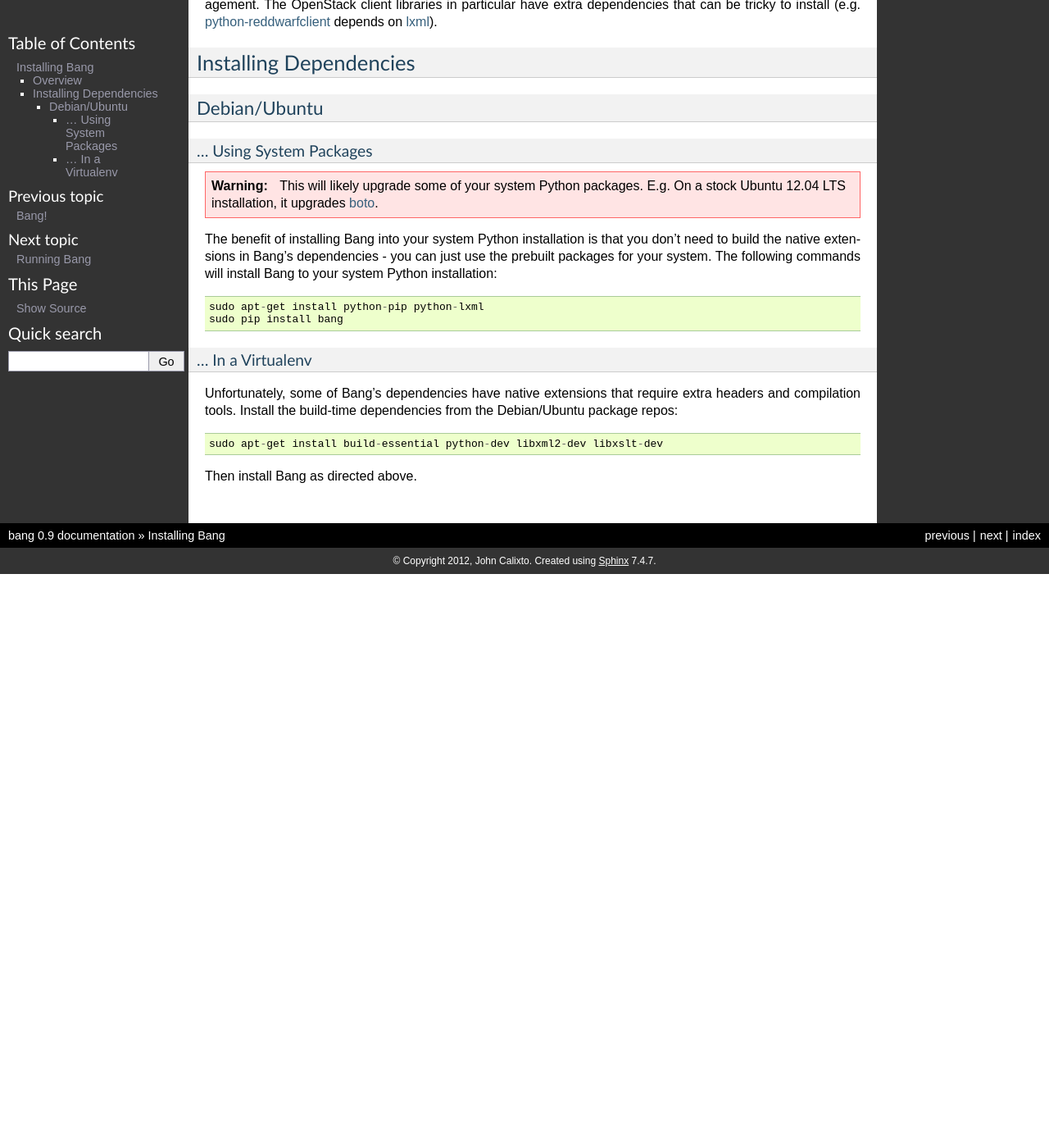
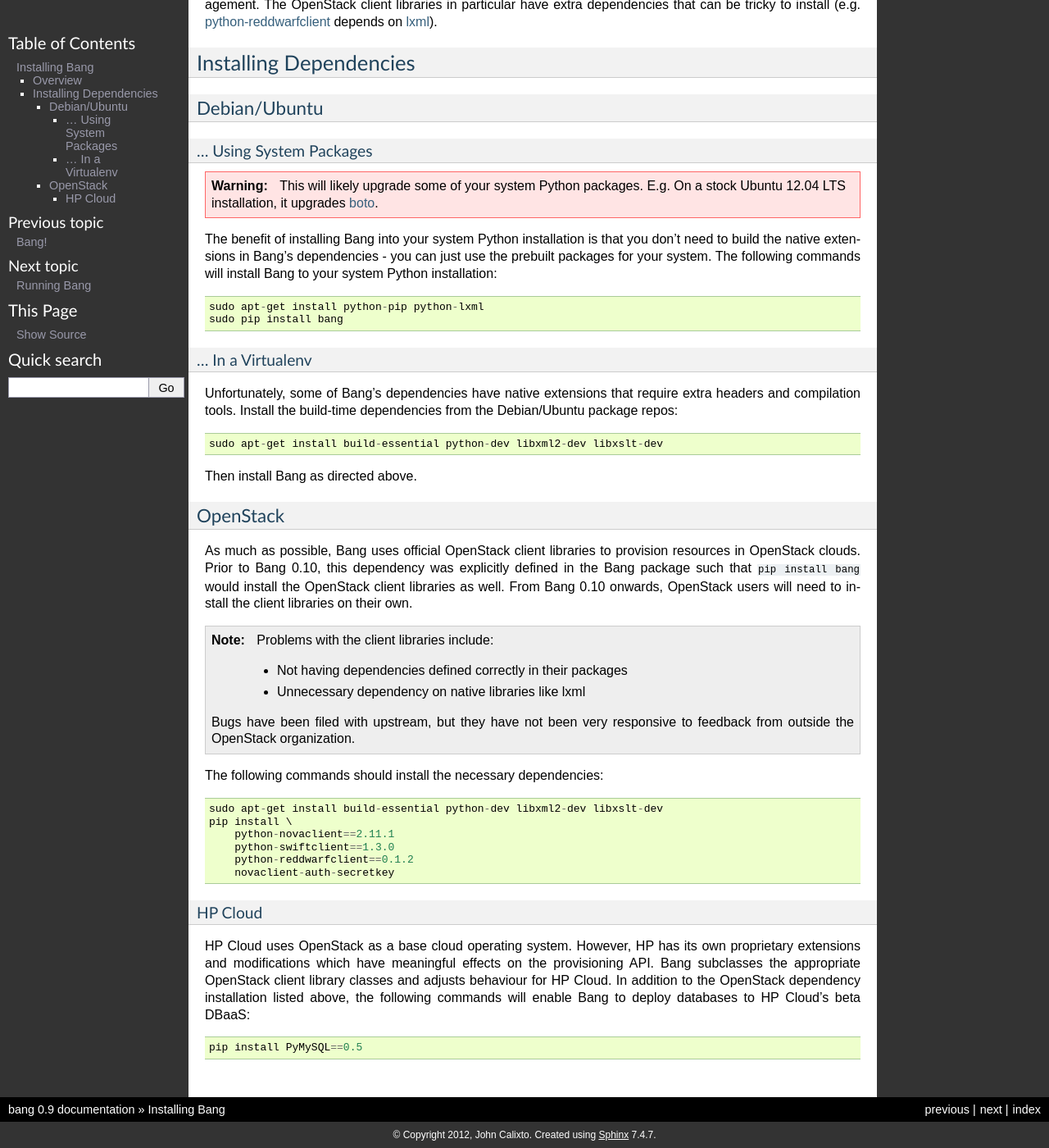
Before and after one commit to fr33jc/bang, a Sphinx documentation site: the page built from doc/installing.txt, in a window 1280 px wide and 1400 px high, scrolled down 254 px. Shown: the whole window at 82% size. Built offline with Sphinx 7.4.7, drawn with Linux system fonts in a browser that asks for light colours; before the commit the page ends 954 px from its top, so only the background shows below that.

Commit message:
Remove dependency on OpenStack libraries.
Instead, document how to install them.

```diff
--- a/doc/installing.txt
+++ b/doc/installing.txt
@@ -45,3 +45,42 @@
     sudo apt-get install build-essential python-dev libxml2-dev libxslt-dev
 
 Then install Bang as directed above.
+
+
+OpenStack
+~~~~~~~~~
+As much as possible, Bang uses official OpenStack client libraries to
+provision resources in OpenStack clouds.  Prior to Bang 0.10, this
+dependency was explicitly defined in the Bang package such that ``pip
+install bang`` would install the OpenStack client libraries as well.
+From Bang 0.10 onwards, OpenStack users will need to install the
+client libraries on their own.
+
+.. NOTE::  Problems with the client libraries include:
+
+       - Not having dependencies defined correctly in their packages
+       - Unnecessary dependency on native libraries like lxml
+
+   Bugs have been filed with upstream, but they have not been very
+   responsive to feedback from outside the OpenStack organization.
+
+The following commands should install the necessary dependencies::
+
+    sudo apt-get install build-essential python-dev libxml2-dev libxslt-dev
+    pip install \
+        python-novaclient==2.11.1
+        python-swiftclient==1.3.0
+        python-reddwarfclient==0.1.2
+        novaclient-auth-secretkey
+
+HP Cloud
+^^^^^^^^
+HP Cloud uses OpenStack as a base cloud operating system.  However,
+HP has its own proprietary extensions and modifications which have
+meaningful effects on the provisioning API.  Bang subclasses the
+appropriate OpenStack client library classes and adjusts behaviour
+for HP Cloud.  In addition to the OpenStack dependency installation
+listed above, the following commands will enable Bang to deploy
+databases to HP Cloud's beta DBaaS::
+
+    pip install PyMySQL==0.5
```
Also changed, not shown: 1 other file.
